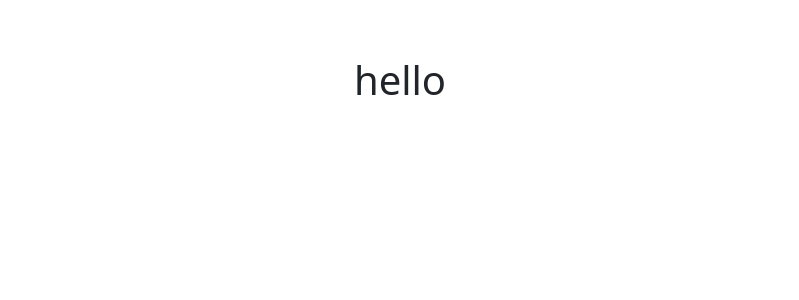
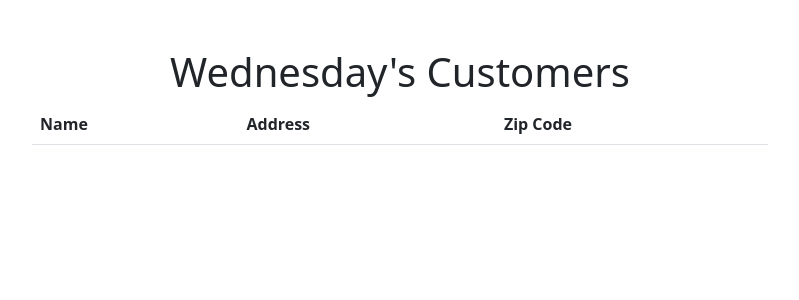
Before and after one commit to CodyLuckmann/Trash-Collection, a Django app: page /employees/wednesday/ in a window 1280 px wide. Shown: the top 300 px of the page, without its empty margins (240-1039 px from the left). Run offline with Django 3.2, Linux system fonts and the light colour scheme; data that the repository does not hold is empty.

Commit message:
added table for wednesday

```diff
--- a/trash_collector/employees/templates/employees/wednesday.html
+++ b/trash_collector/employees/templates/employees/wednesday.html
@@ -1,7 +1,26 @@
 {% extends 'employees/employee_base.html' %}
+
+{% block title %}{% block header %} Wednesday's Customers {% endblock %}{% endblock %}
 
 {% block content %}
 
-<h1>hello</h1>
+<table class="table table-striped">
+    <thead>
+        <tr>
+          <th>Name</th><th>Address</th><th>Zip Code</th>
+        </tr>
+    </thead>
+    <tbody>
+        {% for customer in all_customers%}
+            {% if customer.weekly_pickup == "Wednesday"%}
+            <tr>
+                <td>{{customer.name}}</td>
+                <td>{{customer.address}}</td>
+                <td>{{customer.zip_code}}</td>
+            </tr>
+            {% endif %}
+        {% endfor %}
+    </tbody>
+</table>
 
 {% endblock %}
```
